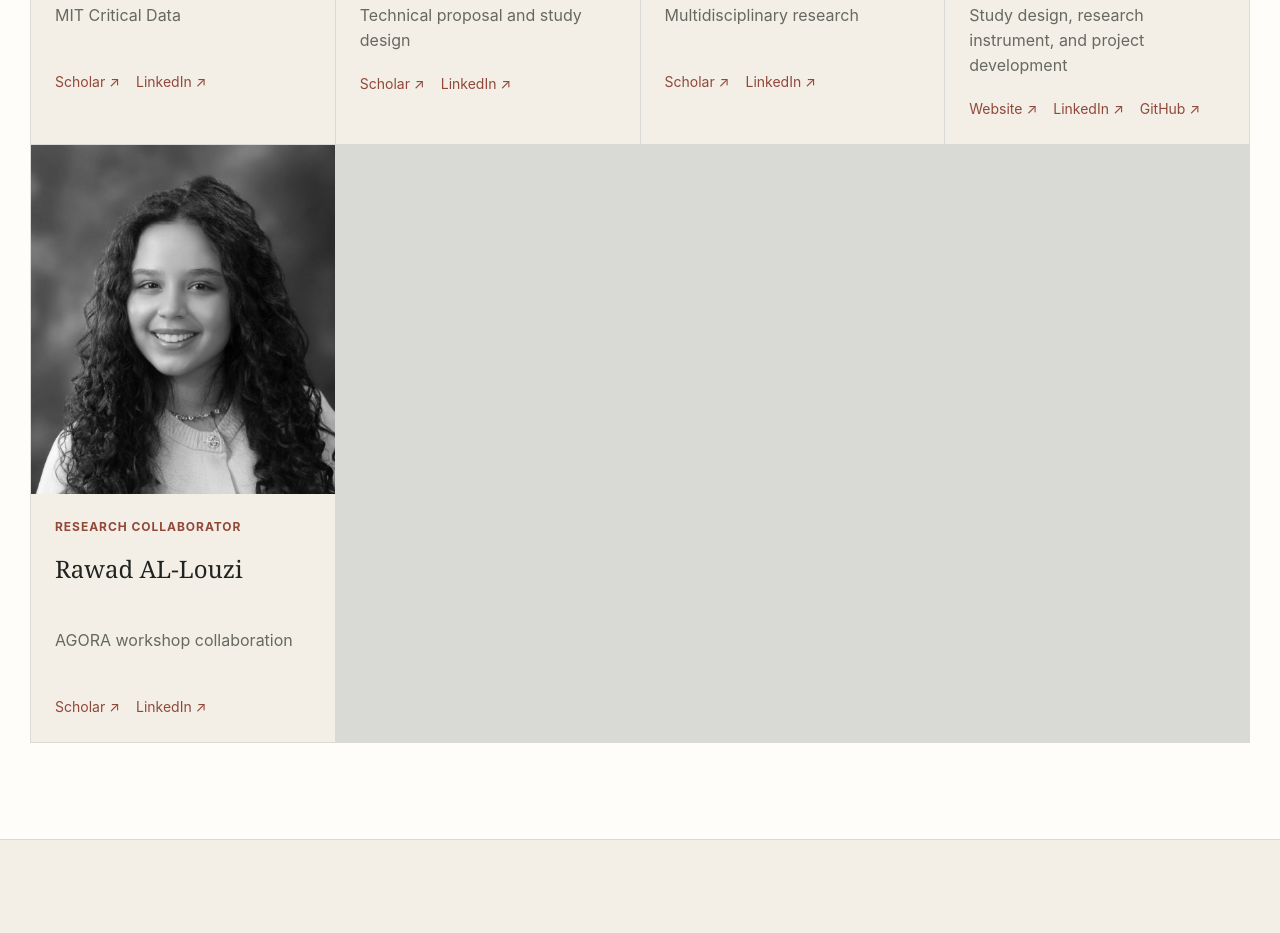
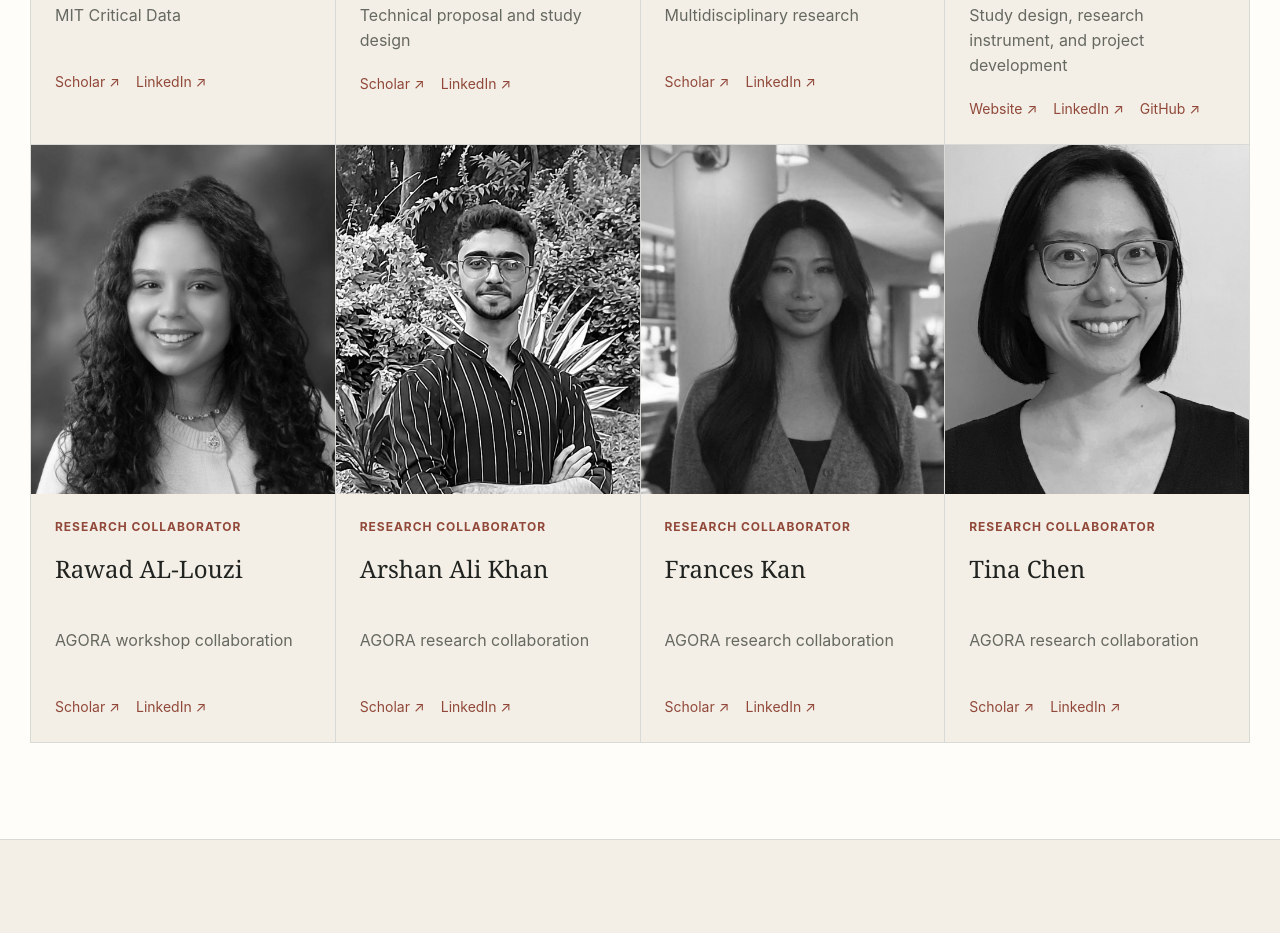
Before and after one commit to criticaldata/agoraworkshop, a website: page website/index.html in a window 1280 px wide. Shown: the part 4575-5508 px from the top of the page. Drawn offline with Linux system fonts and the light colour scheme.

Commit message:
Add new AGORA research collaborators

```diff
--- a/website/index.html
+++ b/website/index.html
@@ -110,6 +110,9 @@
           <article class="team-profile"><figure><img src="./assets/team/kennedy-rodriguez.jpeg" alt="Yehudhah Kennedy Rodriguez Morán" loading="lazy" /></figure><div><span class="team-role">Research collaborator</span><h3>Yehudhah Kennedy Rodriguez Morán</h3><p>Multidisciplinary research</p><nav><a href="https://scholar.google.com/citations?hl=en&amp;user=lNl9qGAAAAAJ" target="_blank" rel="noreferrer">Scholar ↗</a><a href="https://www.linkedin.com/in/yehudhah-kennedy-rodriguez-moran-27910b3b6" target="_blank" rel="noreferrer">LinkedIn ↗</a></nav></div></article>
           <article class="team-profile"><figure><img src="./assets/team/simon-heilles.jpg" alt="Simon Heilles" loading="lazy" /></figure><div><span class="team-role">Research design</span><h3>Simon Heilles</h3><p>Study design, research instrument, and project development</p><nav><a href="https://simon.heilles.org" target="_blank" rel="noreferrer">Website ↗</a><a href="https://www.linkedin.com/in/simon-heilles" target="_blank" rel="noreferrer">LinkedIn ↗</a><a href="https://github.com/simonheilles" target="_blank" rel="noreferrer">GitHub ↗</a></nav></div></article>
           <article class="team-profile"><figure><img src="./assets/team/rawad-al-louzi.jpg" alt="Rawad AL-Louzi" loading="lazy" /></figure><div><span class="team-role">Research collaborator</span><h3>Rawad AL-Louzi</h3><p>AGORA workshop collaboration</p><nav><a href="https://scholar.google.com/citations?user=3EUFYFcAAAAJ&amp;hl=en" target="_blank" rel="noreferrer">Scholar ↗</a><a href="https://www.linkedin.com/in/rawadallozi" target="_blank" rel="noreferrer">LinkedIn ↗</a></nav></div></article>
+          <article class="team-profile"><figure><img src="./assets/team/arshan-ali-khan.jpg" alt="Arshan Ali Khan" loading="lazy" /></figure><div><span class="team-role">Research collaborator</span><h3>Arshan Ali Khan</h3><p>AGORA research collaboration</p><nav><a href="https://scholar.google.com/citations?user=GbppFMsAAAAJ&amp;hl=en" target="_blank" rel="noreferrer">Scholar ↗</a><a href="https://www.linkedin.com/in/arshan-ali-khan-350619259" target="_blank" rel="noreferrer">LinkedIn ↗</a></nav></div></article>
+          <article class="team-profile"><figure><img src="./assets/team/frances-kan.jpg" alt="Frances Kan" loading="lazy" /></figure><div><span class="team-role">Research collaborator</span><h3>Frances Kan</h3><p>AGORA research collaboration</p><nav><a href="https://scholar.google.com/citations?user=BtgaUpMAAAAJ&amp;hl=en" target="_blank" rel="noreferrer">Scholar ↗</a><a href="https://www.linkedin.com/in/franceskan2005/" target="_blank" rel="noreferrer">LinkedIn ↗</a></nav></div></article>
+          <article class="team-profile"><figure><img src="./assets/team/tina-chen.jpg" alt="Tina Chen" loading="lazy" /></figure><div><span class="team-role">Research collaborator</span><h3>Tina Chen</h3><p>AGORA research collaboration</p><nav><a href="https://scholar.google.com/citations?user=nsLeHngAAAAJ&amp;hl=en" target="_blank" rel="noreferrer">Scholar ↗</a><a href="https://www.linkedin.com/in/tina-yt-chen" target="_blank" rel="noreferrer">LinkedIn ↗</a></nav></div></article>
         </div>
       </section>
 
```
Also changed, not shown: website/assets/team/arshan-ali-khan.jpg (added), website/assets/team/frances-kan.jpg (added), website/assets/team/tina-chen.jpg (added).
